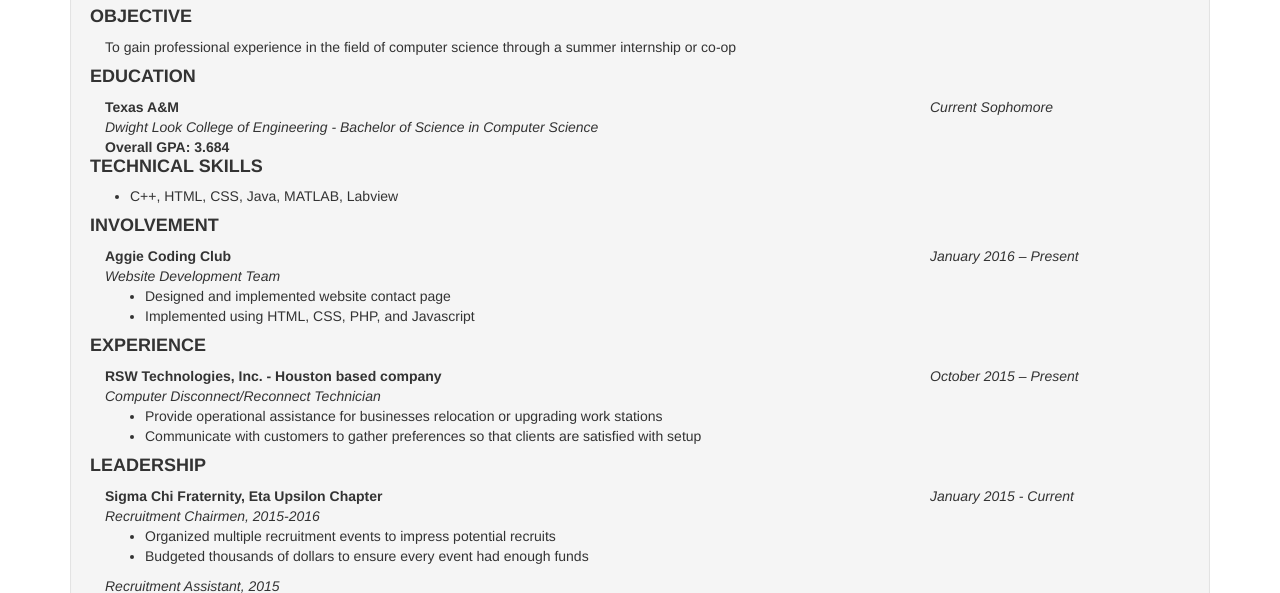
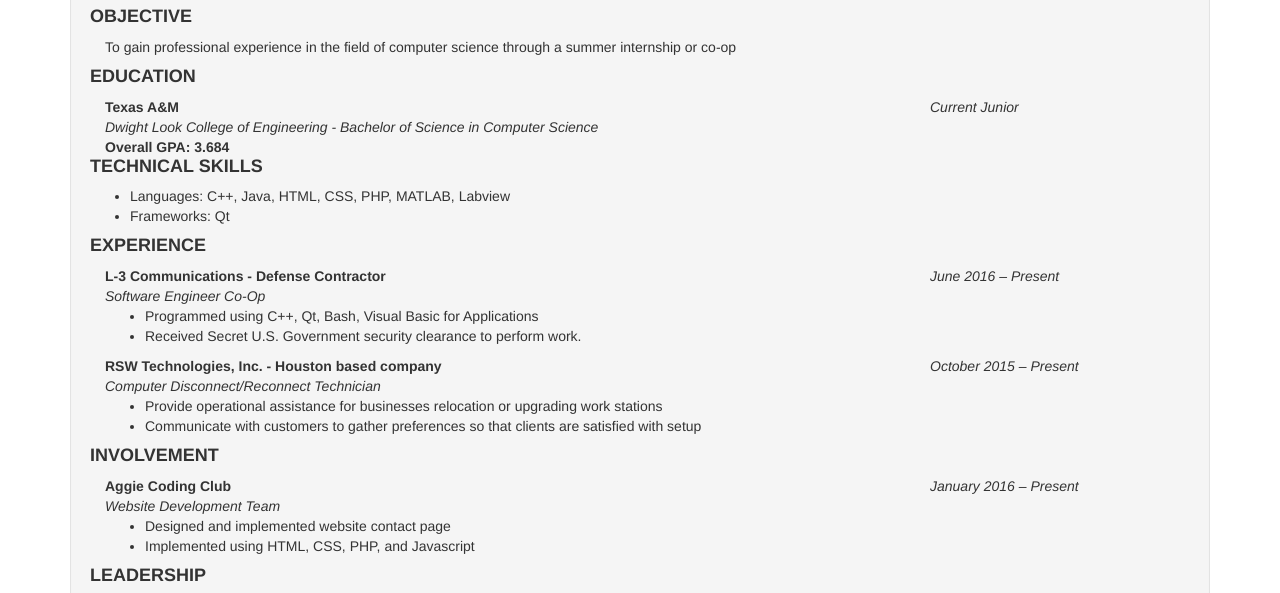
Before and after one commit to steerzac/steerzac.github.io, a plain HTML site: page resume.html in a window 1280 px wide. Shown: the part 193-786 px from the top of the page. Drawn offline with Linux system fonts and the light colour scheme.

Commit message:
Updated Resume

```diff
--- a/resume.html
+++ b/resume.html
@@ -57,7 +57,7 @@
                     <b>Texas A&ampM</b>
                 </div>
                 <div class="col-md-3">
-                    <i>Current Sophomore</i>
+                    <i>Current Junior</i>
                 </div>
 
             <div class="col-md-12">
@@ -70,10 +70,43 @@
         <div class="technicalSkills">
             <h4><b>TECHNICAL SKILLS</b></h4>
         <ul>
-            <li>C++, HTML, CSS, Java, MATLAB, Labview</li>
+            <li>Languages: C++, Java, HTML, CSS, PHP, MATLAB, Labview</li>
+            <li>Frameworks: Qt</li>
         </ul>
         </div>
 
+
+        <div class="experience">
+            <h4><b>EXPERIENCE</b></h4>
+
+            <div class="col-md-9">
+            <b>L-3 Communications - Defense Contractor</b>
+            </div>
+
+            <div class="col-md-3"><i>June 2016 – Present</i></div>
+
+            <div class="col-md-12">
+            <i>Software Engineer Co-Op</i>
+               <ul>
+                <li>Programmed using C++, Qt, Bash, Visual Basic for Applications</li>
+                <li>Received Secret U.S. Government security clearance to perform work.</li>
+            </ul>
+            </div>
+
+            <div class="col-md-9">
+            <b>RSW Technologies, Inc. - Houston based company</b>
+            </div>
+
+            <div class="col-md-3"><i>October 2015 – Present</i></div>
+
+            <div class="col-md-12">
+            <i>Computer Disconnect/Reconnect Technician</i>
+               <ul>
+                <li>Provide operational assistance for businesses relocation or upgrading work stations</li>
+                <li>Communicate with customers to gather preferences so that clients are satisfied with setup</li>
+            </ul>
+            </div>
+        </div>
 
         <div class="involvement">
             <h4><b>INVOLVEMENT</b></h4>
@@ -101,22 +134,7 @@
         </div>
 
 
-        <div class="experience">
-            <h4><b>EXPERIENCE</b></h4>
-            <div class="col-md-9">
-            <b>RSW Technologies, Inc. - Houston based company</b>
-            </div>
 
-            <div class="col-md-3"><i>October 2015 – Present</i></div>
-
-            <div class="col-md-12">
-            <i>Computer Disconnect/Reconnect Technician</i>
-               <ul>
-                <li>Provide operational assistance for businesses relocation or upgrading work stations</li>
-                <li>Communicate with customers to gather preferences so that clients are satisfied with setup</li>
-            </ul>
-            </div>
-        </div>
 
 
         <div class="leadership">
```
Also changed, not shown: Images/ZacSteer.jpg (added).
